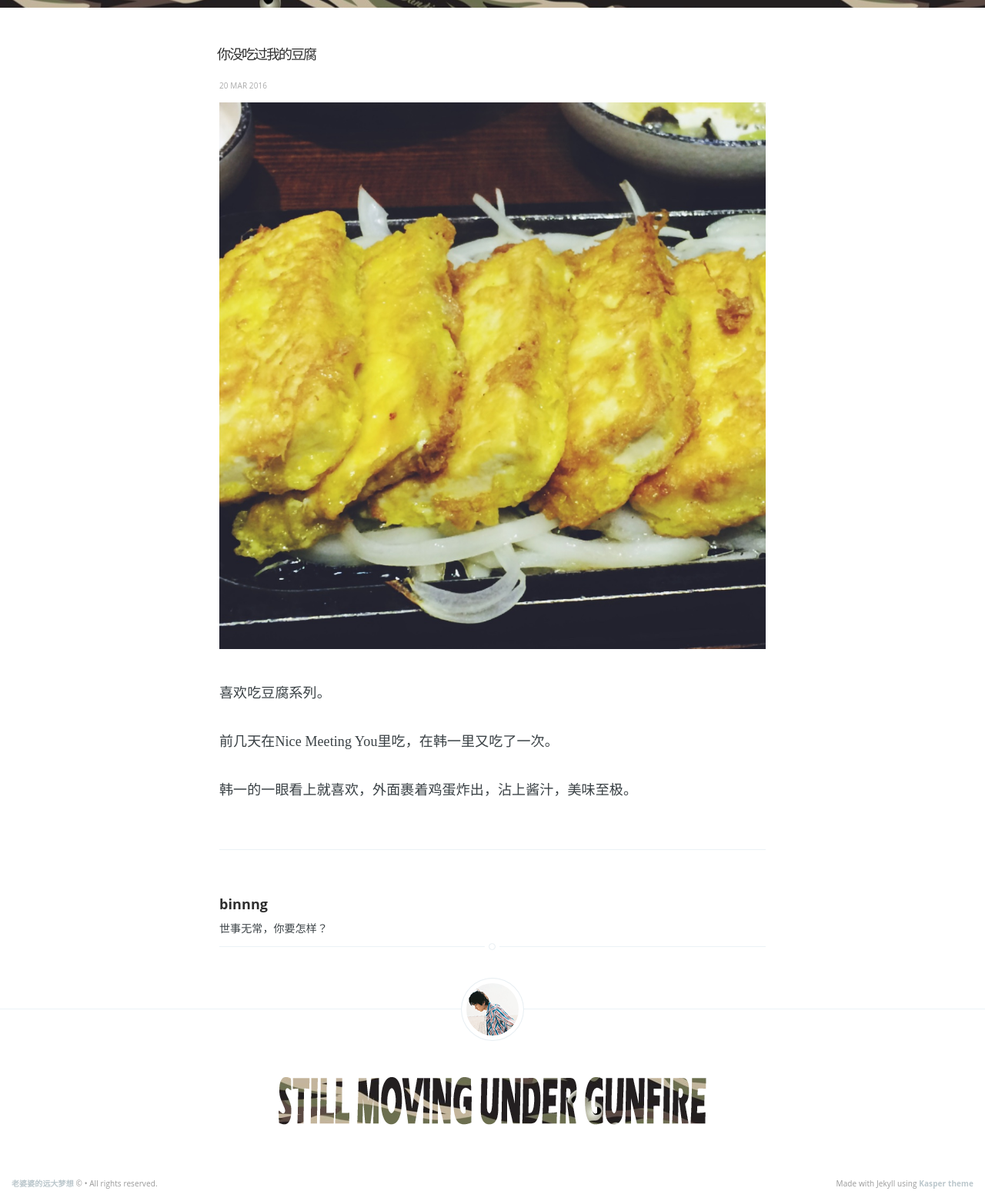
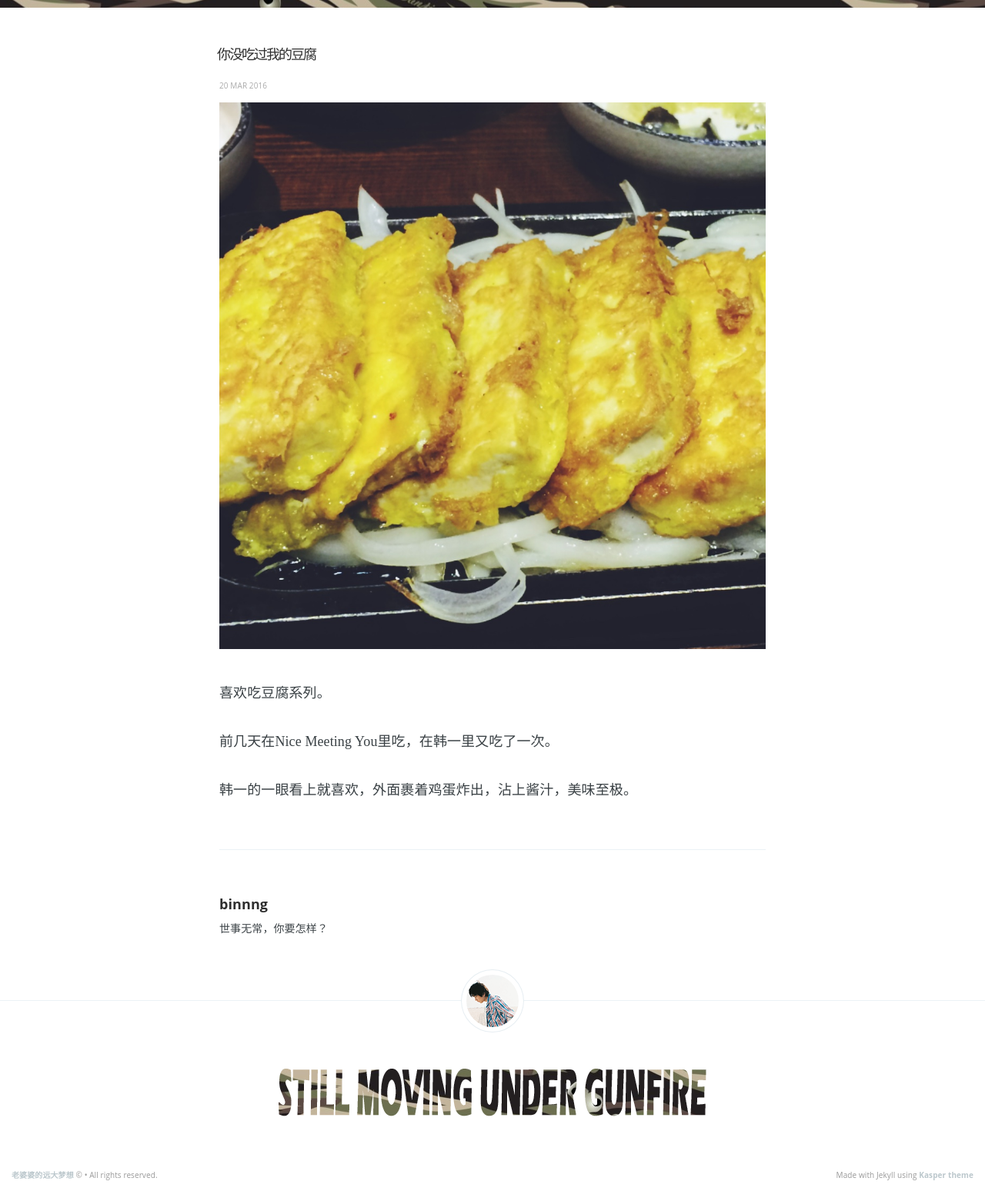
Before and after one commit to binnng/i, a Jekyll site: the page built from _posts/2016-03-20-你没吃过我的豆腐.md, in a window 1280 px wide. Shown: the whole page at 77% size. Built offline with Jekyll 4.4.1, drawn with Linux system fonts in a browser that asks for light colours.

Commit message:
笑傲江湖

```diff
--- a/_layouts/post.html
+++ b/_layouts/post.html
@@ -9,7 +9,7 @@ post_class: post-template
 
 <main class="content" role="main">
 
-    <article class="post">
+    <article class="post post-post">
 
         <header class="post-header">
             <h1 class="post-title">{{ page.title }}</h1>
--- a/assets/css/screen.css
+++ b/assets/css/screen.css
@@ -723,15 +723,12 @@ margin on the iframe, cause it breaks stuff. */
     margin: 1rem auto;
     word-break: break-word;
     hyphens: auto;
-}
-
-.home-template .post{
     border-bottom: #EBF2F6 1px solid;
 }
 
 /* Add a little circle in the middle of the border-bottom on our .post
    just for the lolz and stylepoints. */
-.home-template .post:after {
+.post:after {
     display: block;
     content: "";
     width: 7px;
@@ -746,6 +743,14 @@ margin on the iframe, cause it breaks stuff. */
     -moz-border-radius: 100%;
     border-radius: 100%;
     box-shadow: #FFF 0 0 0 5px;
+}
+
+.post.post-post{
+    border-bottom: none;
+}
+
+.post.post-post:after {
+    display: none;
 }
 
 body:not(.post-template) .post-title {
```
